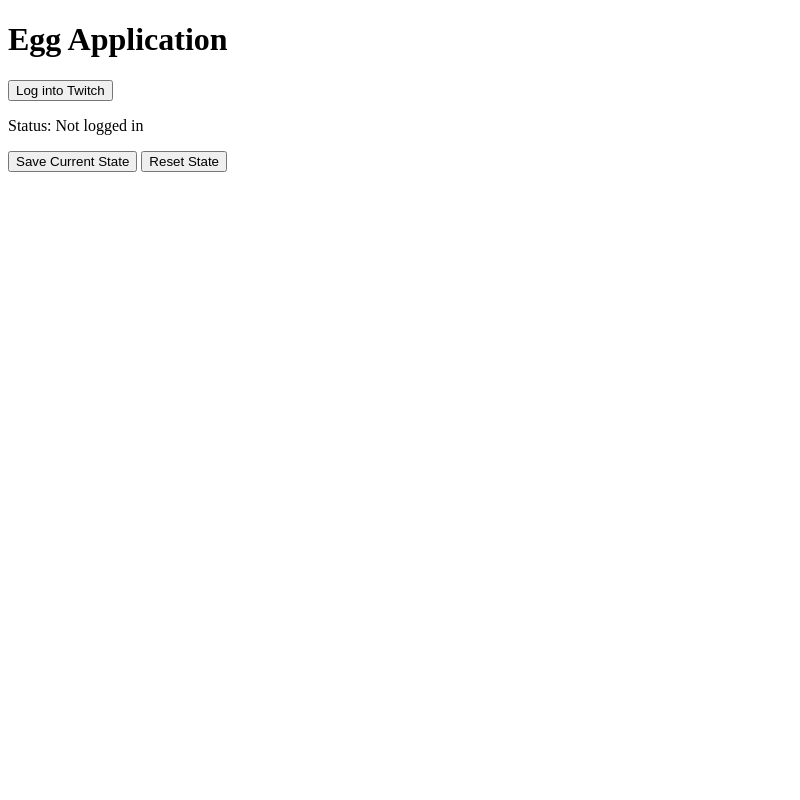
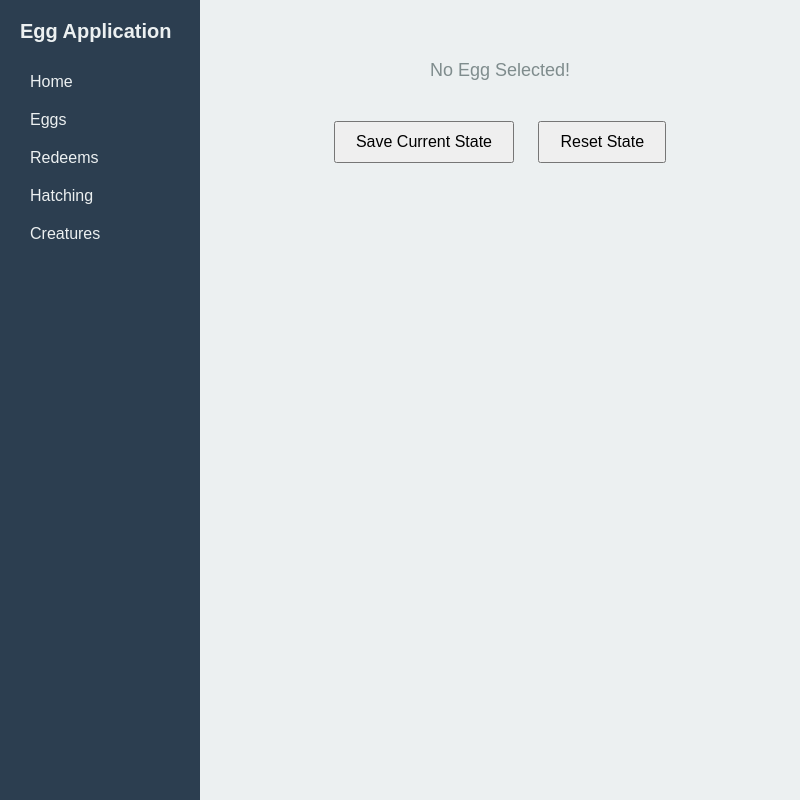
Before and after one commit to JesseCaddell/Egg_app, an Electron app: page src/index.html in a window 800 px wide. Drawn offline with Linux system fonts and the light colour scheme; no server answers.

Commit message:
updated UI

```diff
--- a/src/index.html
+++ b/src/index.html
@@ -4,41 +4,103 @@
     <meta charset="UTF-8">
     <meta name="viewport" content="width=device-width, initial-scale=1.0">
     <title>Egg Application</title>
+    <style>
+        body {
+            display: flex;
+            margin: 0;
+            font-family: Arial, sans-serif;
+        }
+
+        /* Sidebar styling */
+        .sidebar {
+            width: 200px;
+            background-color: #2c3e50;
+            color: #ecf0f1;
+            height: 100vh;
+            padding: 20px;
+            box-sizing: border-box;
+        }
+
+        .sidebar h2 {
+            font-size: 20px;
+            margin: 0 0 20px 0;
+            font-weight: bold;
+            color: #ecf0f1;
+        }
+
+        .sidebar button {
+            display: block;
+            width: 100%;
+            background: none;
+            border: none;
+            color: #ecf0f1;
+            padding: 10px;
+            text-align: left;
+            cursor: pointer;
+            font-size: 16px;
+        }
+
+        .sidebar button:hover {
+            background-color: #34495e;
+        }
+
+        /* Main content area */
+        .content {
+            flex: 1;
+            background-color: #ecf0f1;
+            padding: 50px;
+            text-align: center;
+        }
+
+        .content h1 {
+            font-size: 36px;
+            margin: 0;
+        }
+
+        .content p {
+            font-size: 18px;
+            margin-top: 10px;
+            color: #7f8c8d;
+        }
+
+        /* Buttons section */
+        .button-group {
+            margin-top: 40px;
+        }
+
+        .button-group button {
+            margin: 0 10px;
+            padding: 10px 20px;
+            font-size: 16px;
+            cursor: pointer;
+        }
+    </style>
 </head>
 <body>
-<h1>Egg Application</h1>
+<!-- Sidebar -->
+<div class="sidebar">
+    <h2>Egg Application</h2>
+    <button onclick="navigate('home')">Home</button>
+    <button onclick="navigate('eggs')">Eggs</button>
+    <button onclick="navigate('redeems')">Redeems</button>
+    <button onclick="navigate('hatching')">Hatching</button>
+    <button onclick="navigate('creatures')">Creatures</button>
+</div>
 
-<!-- Log into Twitch Button -->
-<button id="login-button">Log into Twitch</button>
-<p id="status">Status: Not logged in</p>
+<!-- Main content area -->
+<div class="content" id="main-content">
+    <p>No Egg Selected!</p>
 
-<!-- Save State Button -->
-<button id="save-state-button">Save Current State</button>
+    <div class="button-group">
+        <button id="save-state-button">Save Current State</button>
+        <button id="reset-state-button">Reset State</button>
+    </div>
+</div>
 
-<!-- Reset State Button -->
-<button id="reset-state-button">Reset State</button>
-
+<!-- Script Logic -->
 <script>
-    const loginButton = document.getElementById('login-button');
-    const statusText = document.getElementById('status');
     const saveStateButton = document.getElementById('save-state-button');
     const resetStateButton = document.getElementById('reset-state-button');
-
-    loginButton.addEventListener('click', () => {
-        console.log('Log into Twitch button clicked'); // Debugging log
-        window.electronAPI.logIntoTwitch();
-    });
-
-    window.electronAPI.receiveLoginStatus((status) => {
-        console.log('Received login status:', status);
-        statusText.textContent = `Status: ${status}`;
-
-        // Trigger EventSub WebSocket only if login is successful
-        if (status.includes('Logged in')) {
-            console.log('Starting Twitch EventSub...');
-            window.electronAPI.startTwitchEventSub();
-        }
-    });
 
     saveStateButton.addEventListener('click', () => {
         console.log('Save State button clicked');
@@ -47,7 +109,7 @@
 
     window.electronAPI.onStateSaved((message) => {
         console.log(message);
-        alert(message); // Notify the user that the state has been saved
+        alert(message);
     });
 
     resetStateButton.addEventListener('click', () => {
@@ -57,8 +119,13 @@
 
     window.electronAPI.onStateReset((message) => {
         console.log(message);
-        alert(message); // Notify the user that the state has been reset
+        alert(message);
     });
+
+    function navigate(tab) {
+        console.log(`Navigating to: ${tab}`);
+        // Placeholder for future dynamic content logic
+    }
 </script>
 </body>
 </html>
```
